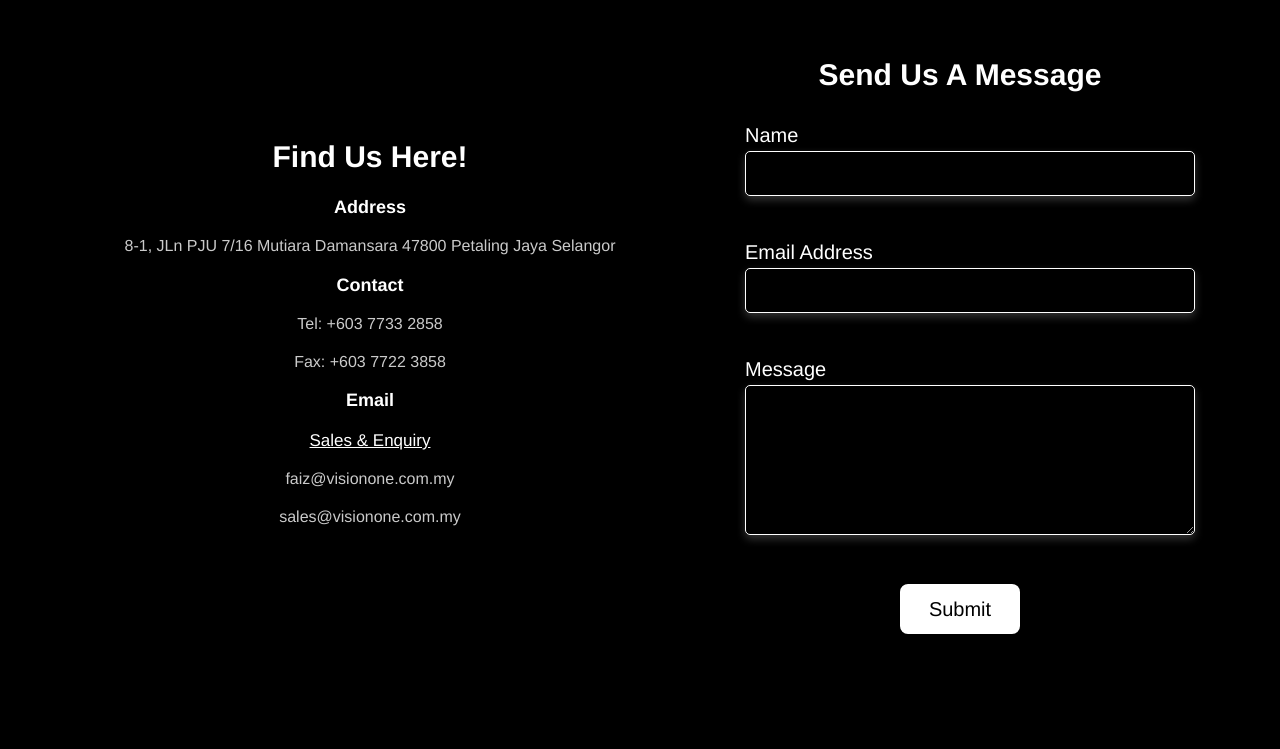
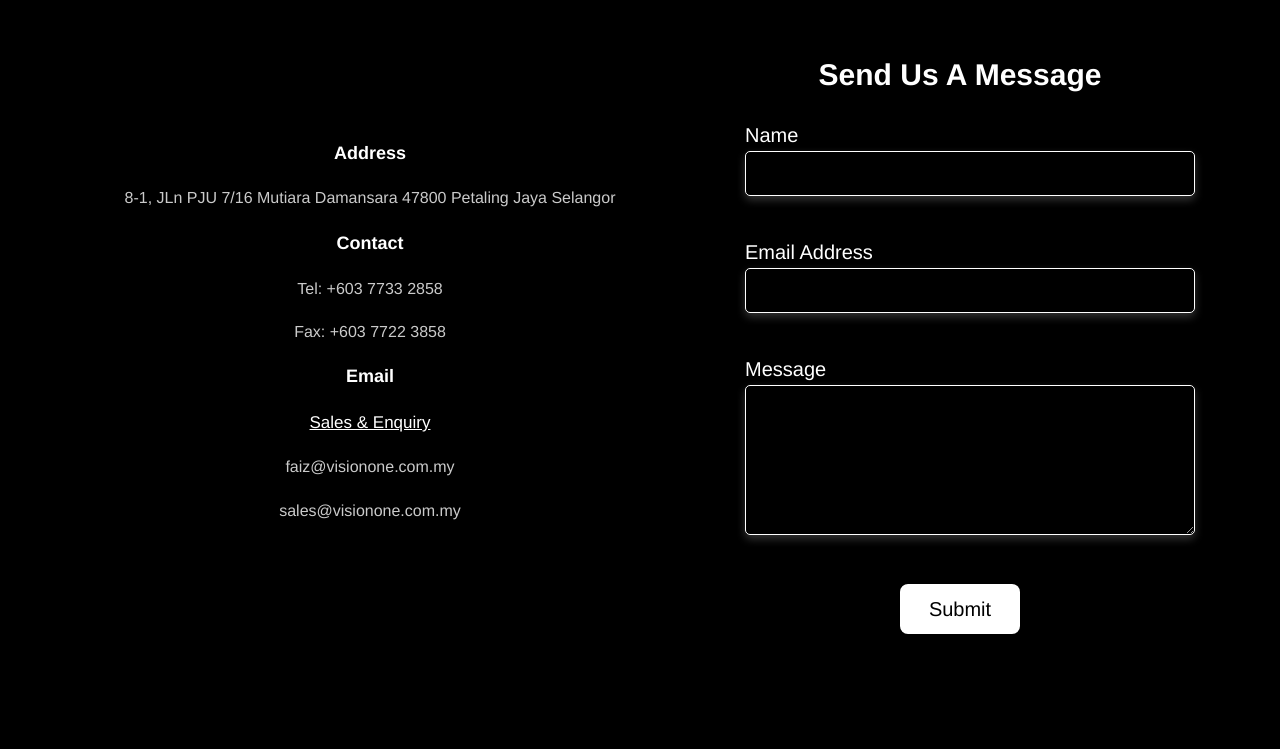
Before and after one commit to kerryyys/Visoin-One-Website, a plain HTML site: page contactus.html in a window 1280 px wide. Shown: the part 940-1689 px from the top of the page. Drawn offline with Linux system fonts and the light colour scheme.

Commit message:
Add files via upload

```diff
--- a/contactus.html
+++ b/contactus.html
@@ -34,8 +34,7 @@
 
     <section id="contactBox">
         <section id="info">
-            <div data-content="Find Us Here!">
-                <h2>Find Us Here!</h2>
+            <div>
                 <p class="subtitle">Address</p>
                 <p class="content">8-1, JLn PJU 7/16 Mutiara Damansara 47800 Petaling Jaya Selangor</p>
 
```
